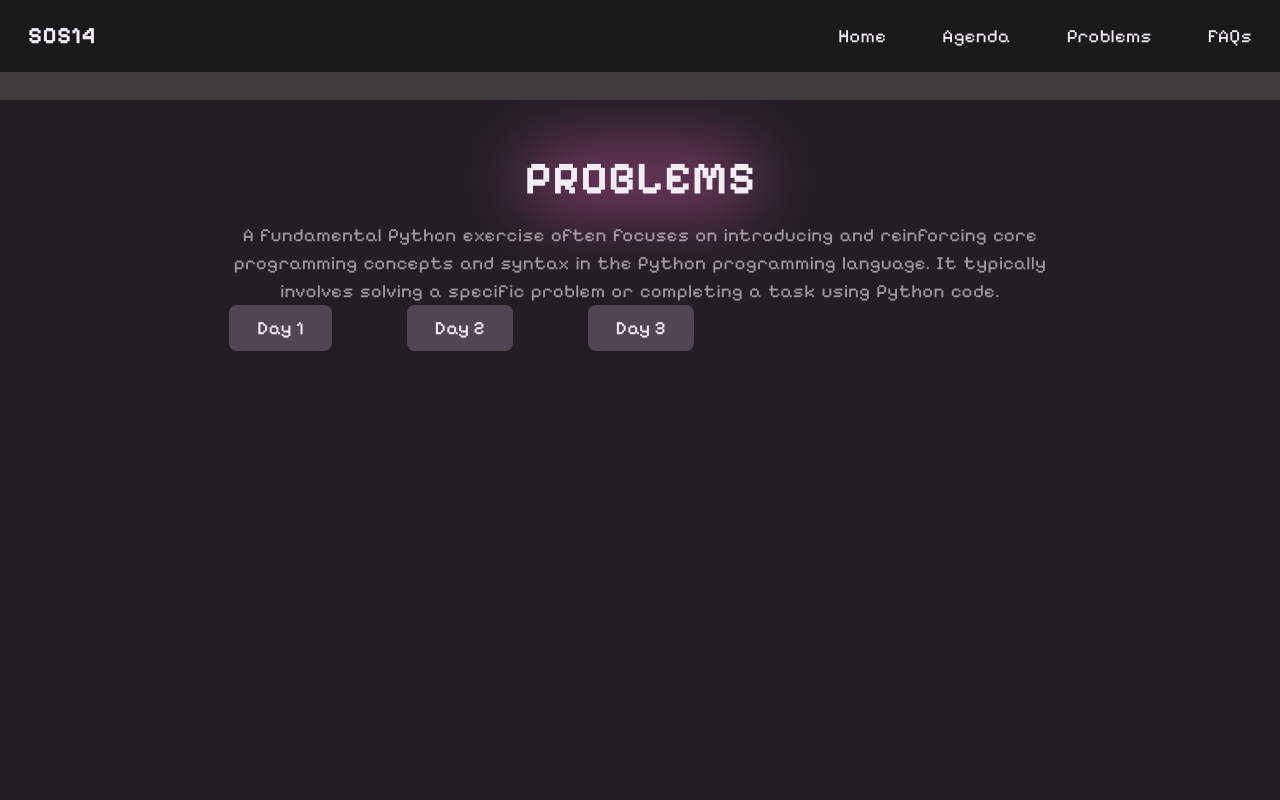
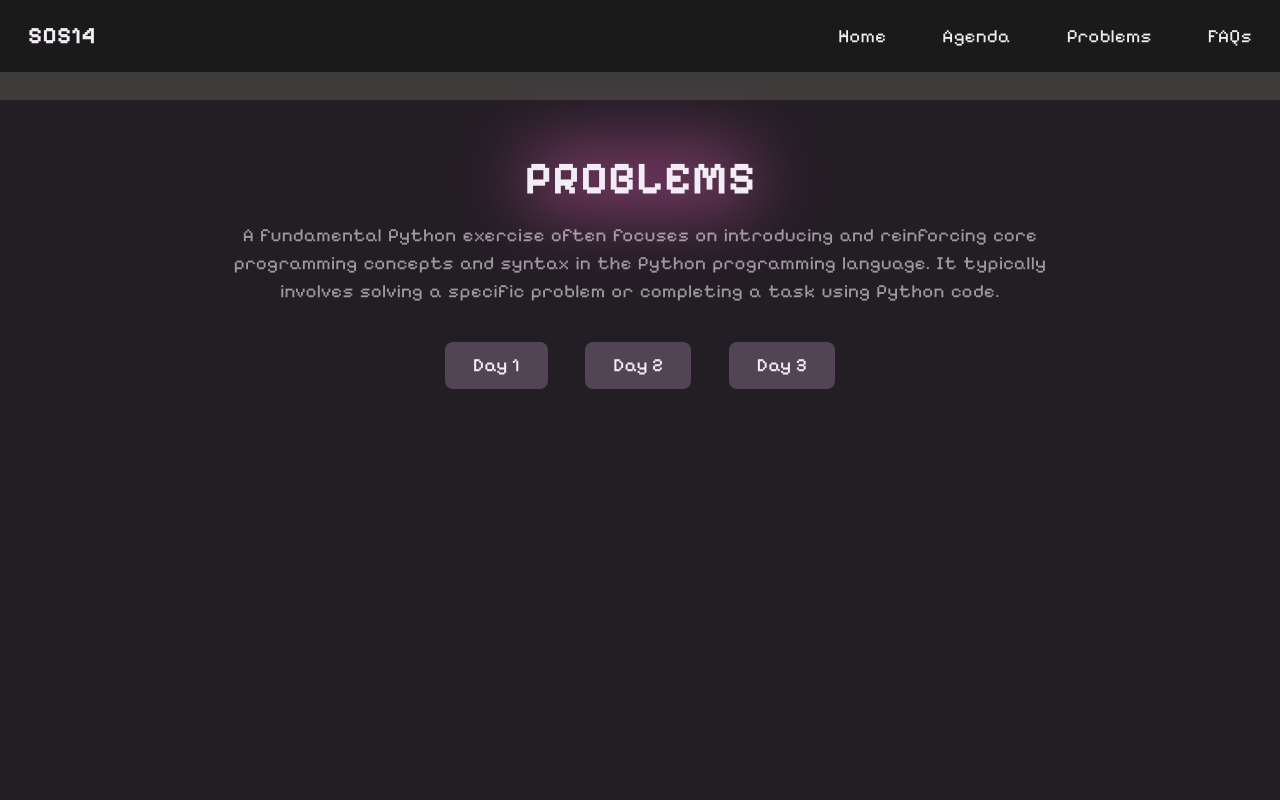
Before and after one commit to uzimpp/sos14, a Next.js app: page /problems in a window 1280 px wide. Shown: the top 800 px of the page. Built offline with nearby package versions, Linux system fonts and the light colour scheme.

Commit message:
fix: fix inconsistent uis

```diff
--- a/src/app/faqs/page.tsx
+++ b/src/app/faqs/page.tsx
@@ -5,11 +5,11 @@ import faqSections from "@/constant/faq";
 export default function FAQs() {
   return (
     <div className="!pb-(--space-4xl) px-(--space-m) py-(--space-s) max-w-[1728px] w-full flex flex-col justify-self-center justify-center">
-      <div className="flex flex-col my-(--space-xl) gap-(--space-s)">
+      <div className="flex flex-col my-(--space-l) gap-(--space-s) items-center">
         <ScrambleText className="text-4 text-white no_line_height font-bold text-center flex mx-auto glow glow-pink">
           FAQs
         </ScrambleText>
-        <div className="max-w-[calc(5.5*var(--space-4xl))] flex mx-auto">
+        <div className="max-w-[calc(5.5*var(--space-4xl))] flex justify-center">
           <p className="text-0 text-center text-white/60">
             Frequently asked questions about SKE, SOS, and Programming
           </p>
--- a/src/app/page.tsx
+++ b/src/app/page.tsx
@@ -15,7 +15,7 @@ export function Benefits() {
             alt="fun"
             width={144}
             height={144}
-            className="drop-shadow-[0_0_40px_var(--color-yellow)]"
+            className="w-auto h-auto drop-shadow-[0_0_40px_var(--color-yellow)]"
           />
           <h4 className="text-center mt-(--space-m) text-3">Fun</h4>
           <p className="text-center">Test</p>
@@ -26,7 +26,7 @@ export function Benefits() {
             alt="friends"
             width={144}
             height={144}
-            className="drop-shadow-[0_0_40px_var(--color-pink)]"
+            className="w-auto h-auto drop-shadow-[0_0_40px_var(--color-pink)]"
           />
           <h4 className="text-center mt-(--space-m) text-3">Friends</h4>
           <p className="text-center"></p>
@@ -37,7 +37,7 @@ export function Benefits() {
             alt="codings"
             width={144}
             height={144}
-            className="drop-shadow-[0_0_40px_var(--color-blue)]"
+            className="w-auto h-auto drop-shadow-[0_0_40px_var(--color-blue)]"
           />
           <h4 className="text-center mt-(--space-m) text-3">Basics</h4>
           <p className="text-center"></p>
--- a/src/app/problems/page.tsx
+++ b/src/app/problems/page.tsx
@@ -6,12 +6,12 @@ export default function Problems() {
   return (
     <div className="w-full">
       <ProgressBar />
-      <div className="!pb-(--space-4xl) px-(--space-m) py-(--space-s) max-w-[1728px] w-full flex justify-self-center justify-center">
-        <div className="flex flex-col mt-(--space-l) mb-(--space-l)">
-          <ScrambleText className="text-4 text-white no_line_height font-bold text-center flex mx-auto mb-(--space-s) glow glow-pink">
+      <div className="!pb-(--space-4xl) px-(--space-m) py-(--space-s) max-w-[1728px] w-full flex flex-col justify-self-center justify-center">
+        <div className="flex flex-col my-(--space-l) gap-(--space-s) items-center">
+          <ScrambleText className="text-4 text-white no_line_height font-bold text-center flex mx-auto glow glow-pink">
             PROBLEMS
           </ScrambleText>
-          <div className="max-w-[calc(5.5*var(--space-4xl))] flex">
+          <div className="max-w-[calc(5.5*var(--space-4xl))] flex justify-center">
             <p className="text-0 text-center opacity-60">
               A fundamental Python exercise often focuses on introducing and
               reinforcing core programming concepts and syntax in the Python
@@ -19,19 +19,8 @@ export default function Problems() {
               problem or completing a task using Python code.
             </p>
           </div>
-          <div className="gap-(--space-2xl) flex flex-row">
-            <button className="font-medium bg-light-purple px-(--space-m) py-(--space-2xs) rounded-(--round-m)">
-              Day 1
-            </button>
-            <button className="font-medium bg-light-purple px-(--space-m) py-(--space-2xs) rounded-(--round-m)">
-              Day 2
-            </button>
-            <button className="font-medium bg-light-purple px-(--space-m) py-(--space-2xs) rounded-(--round-m)">
-              Day 3
-            </button>
-          </div>
-          <ProblemList />
         </div>
+        <ProblemList />
       </div>
     </div>
   );
--- a/src/components/problems/ProblemList.tsx
+++ b/src/components/problems/ProblemList.tsx
@@ -1,7 +1,19 @@
 export default function ProblemList() {
   return (
-    <div className="grid grid-cols-1 md:grid-cols-2 lg:grid-cols-3 gap-6 p-4">
-      <div></div>
-    </div>
+    <section className="flex justify-center">
+      <div className="flex justify-between">
+        <div className="gap-(--space-l) flex flex-row">
+          <button className="font-medium bg-light-purple px-(--space-m) py-(--space-2xs) rounded-(--round-m)">
+            Day 1
+          </button>
+          <button className="font-medium bg-light-purple px-(--space-m) py-(--space-2xs) rounded-(--round-m)">
+            Day 2
+          </button>
+          <button className="font-medium bg-light-purple px-(--space-m) py-(--space-2xs) rounded-(--round-m)">
+            Day 3
+          </button>
+        </div>
+      </div>
+    </section>
   );
 }
--- a/src/constant/faq.ts
+++ b/src/constant/faq.ts
@@ -26,7 +26,6 @@ const faqSections = {
         "Graduates can pursue careers as Software Engineers, Full-stack Developers, Data Scientists, AI Engineers, System Architects, and more. The program prepares students for both technical and leadership roles in the software industry.",
     },
   ],
-
   "About SOS camp": [
     {
       question: "What is SOS Camp?",
@@ -48,7 +47,6 @@ const faqSections = {
         "No, you do not need any prior programming experience to attend the camp. The camp will start from the very basics of programming.",
     },
   ],
-
   Programming: [
     {
       question: "How can I improve my programming skills?",
```
